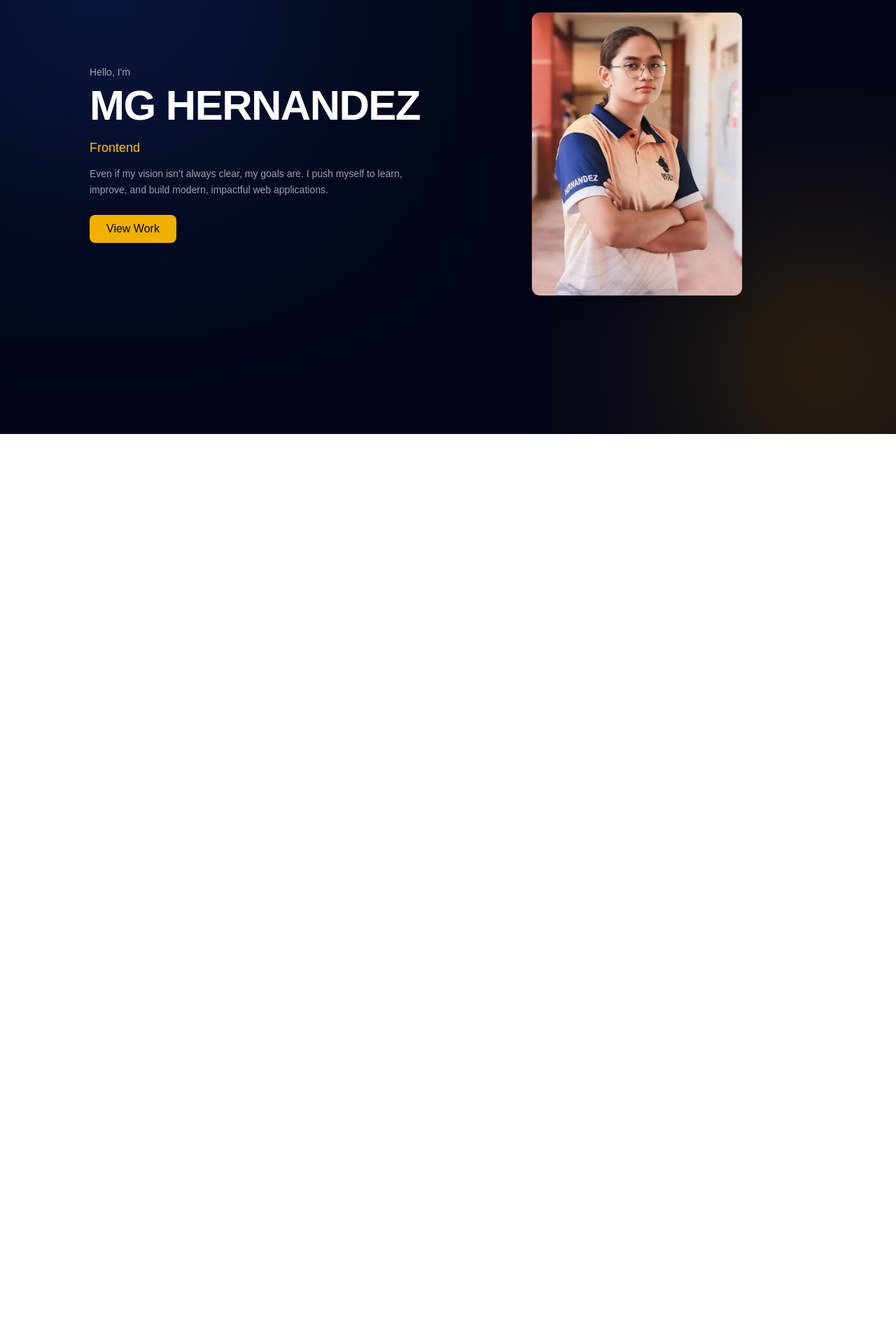
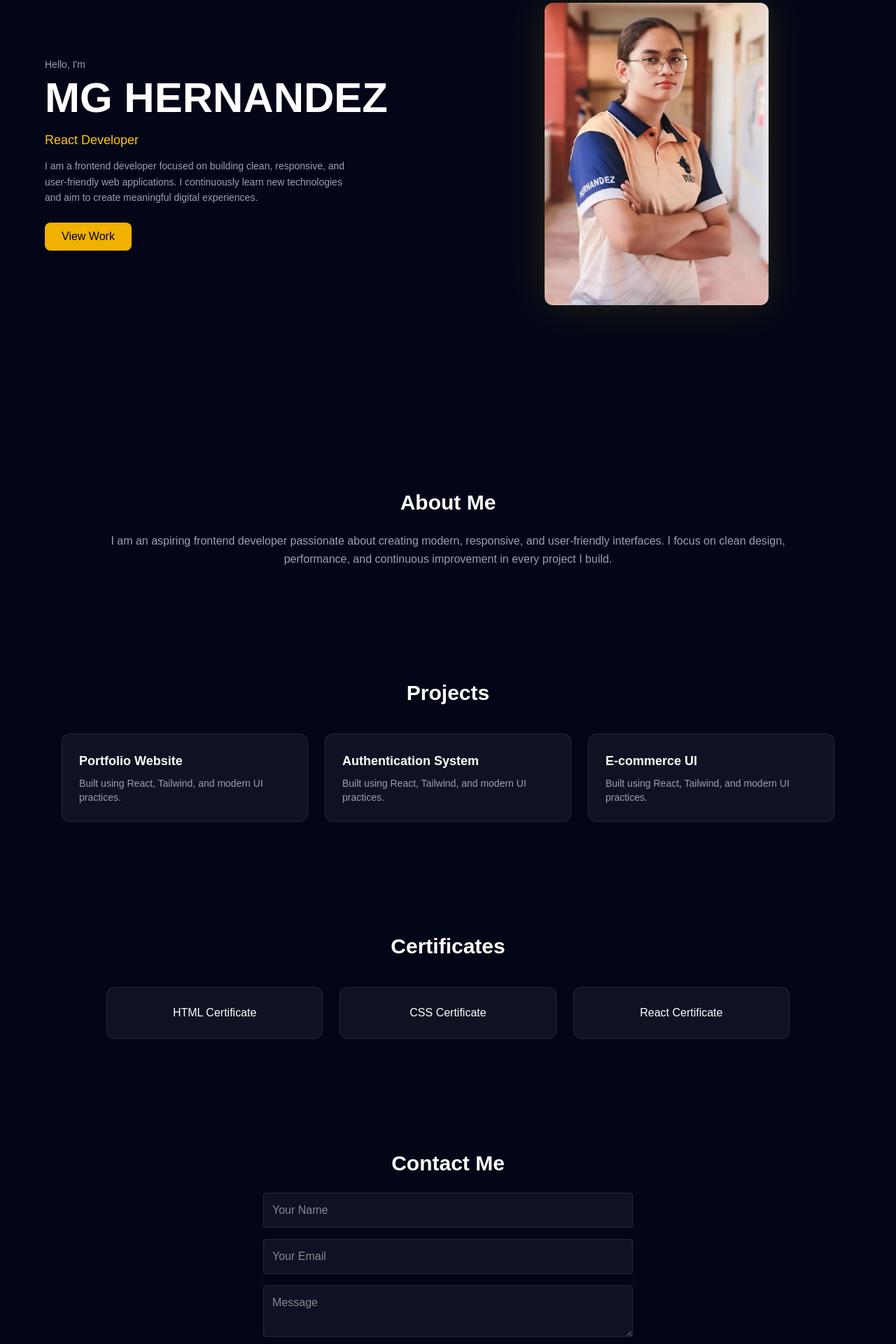
Before and after one commit to mghernandez690-del/portfolio, a Next.js app: page / in a window 1280 px wide. Shown: the part 180-2100 px from the top of the page at 70% size. Before the commit the page ends 800 px from the top, so only its background shows below. Built offline with nearby package versions, Linux system fonts and the light colour scheme.

Commit message:
final portfolio upgrade (hire-ready)

```diff
--- a/app/page.tsx
+++ b/app/page.tsx
@@ -5,13 +5,14 @@ import { motion } from "framer-motion";
 
 export default function Home() {
   const [text, setText] = useState("");
-  const roles = ["UI Developer", "Frontend Developer", "React Developer"];
+  const roles = ["Frontend Developer", "React Developer", "UI Developer"];
 
+  // ✅ FIXED typing loop
   useEffect(() => {
-    let index = 0;
+    let roleIndex = 0;
 
     const loop = setInterval(() => {
-      let current = roles[index];
+      let current = roles[roleIndex];
       let i = 0;
 
       const typing = setInterval(() => {
@@ -20,44 +21,53 @@ export default function Home() {
         if (i > current.length) clearInterval(typing);
       }, 50);
 
-      index = (index + 1) % roles.length;
+      roleIndex = (roleIndex + 1) % roles.length;
     }, 2500);
 
     return () => clearInterval(loop);
   }, []);
 
   return (
-    <main className="min-h-screen text-white relative overflow-hidden bg-[#020617]">
+    <main className="min-h-screen bg-[#020617] text-white scroll-smooth">
 
-      {/* 🔥 BACKGROUND (NAVY + WARM LIGHT) */}
-      <div className="absolute inset-0">
+      {/* 🌌 BACKGROUND */}
+      <div className="fixed inset-0 -z-10">
         <div className="absolute w-[500px] h-[500px] bg-blue-900 blur-[140px] opacity-40 top-[-100px] left-[-100px]" />
         <div className="absolute w-[400px] h-[400px] bg-yellow-600 blur-[120px] opacity-20 bottom-[-100px] right-[-100px]" />
       </div>
 
-      {/* NAVBAR */}
-      <nav className="absolute top-6 left-1/2 -translate-x-1/2 z-10">
+      {/* 🔝 NAVBAR */}
+      <nav className="fixed top-6 left-1/2 -translate-x-1/2 z-50">
         <div className="backdrop-blur-lg bg-white/5 border border-white/10 px-6 py-2 rounded-full flex gap-6 text-sm">
-          <button className="hover:text-yellow-400 transition">About</button>
-          <button className="hover:text-yellow-400 transition">Projects</button>
-          <button className="hover:text-yellow-400 transition">Certificates</button>
-          <button className="hover:text-yellow-400 transition">Contact</button>
+
+          {[
+            { name: "About", id: "#about" },
+            { name: "Projects", id: "#projects" },
+            { name: "Certificates", id: "#certs" },
+            { name: "Contact", id: "#contact" },
+          ].map((item) => (
+            <a
+              key={item.name}
+              href={item.id}
+              className="relative hover:text-yellow-400 transition after:w-0 after:h-[2px] after:bg-yellow-400 after:absolute after:left-0 after:-bottom-1 hover:after:w-full after:transition-all"
+            >
+              {item.name}
+            </a>
+          ))}
+
         </div>
       </nav>
 
-      {/* HERO */}
-      <section className="relative z-10 flex items-center justify-center min-h-screen px-6">
-
-        <div className="flex flex-col md:flex-row items-center gap-14 max-w-5xl w-full">
+      {/* 🧠 HERO */}
+      <section className="flex items-center min-h-screen px-6">
+        <div className="max-w-6xl mx-auto w-full flex flex-col md:flex-row items-center gap-10">
 
           {/* TEXT */}
           <div className="flex-1">
 
-            <p className="text-sm text-gray-400 mb-2">
-              Hello, I'm
-            </p>
+            <p className="text-sm text-gray-400 mb-2">Hello, I'm</p>
 
-            <h1 className="text-5xl md:text-6xl font-bold mb-4 tracking-tight">
+            <h1 className="text-5xl md:text-6xl font-bold mb-4">
               MG HERNANDEZ
             </h1>
 
@@ -65,36 +75,116 @@ export default function Home() {
               {text}
             </h2>
 
-            <p className="text-gray-400 text-sm max-w-md leading-relaxed mb-6">
-              Even if my vision isn’t always clear, my goals are. I push myself
-              to learn, improve, and build modern, impactful web applications.
+            <p className="text-gray-400 max-w-md text-sm mb-6 leading-relaxed">
+              I am a frontend developer focused on building clean, responsive,
+              and user-friendly web applications. I continuously learn new
+              technologies and aim to create meaningful digital experiences.
             </p>
 
-            <button className="px-6 py-2 bg-yellow-500 text-black rounded-lg hover:scale-105 transition shadow-lg">
+            <a
+              href="#projects"
+              className="px-6 py-2 bg-yellow-500 text-black rounded-lg hover:scale-105 transition shadow-lg inline-block"
+            >
               View Work
-            </button>
-
+            </a>
           </div>
 
           {/* IMAGE */}
-          <motion.div
-            initial={{ opacity: 0, y: 40 }}
-            animate={{ opacity: 1, y: 0 }}
-            transition={{ duration: 0.5 }}
-            className="flex-1 flex justify-center"
-          >
-            <div className="rounded-xl overflow-hidden border border-white/10 shadow-xl">
+          <div className="flex-1 flex justify-center">
             <motion.img
               src="/profile.png"
               alt="profile"
               whileHover={{ scale: 1.05 }}
-                className="w-[260px] md:w-[300px] object-cover"
+              className="w-[260px] md:w-[320px] rounded-xl shadow-[0_0_60px_rgba(255,215,0,0.15)] object-cover"
             />
           </div>
-          </motion.div>
 
         </div>
       </section>
+
+      {/* 👤 ABOUT */}
+      <section id="about" className="py-20 px-6 max-w-5xl mx-auto text-center">
+        <h2 className="text-3xl font-bold mb-6">About Me</h2>
+
+        <p className="text-gray-400 leading-relaxed">
+          I am an aspiring frontend developer passionate about creating modern,
+          responsive, and user-friendly interfaces. I focus on clean design,
+          performance, and continuous improvement in every project I build.
+        </p>
+      </section>
+
+      {/* 💼 PROJECTS */}
+      <section id="projects" className="py-20 px-6 max-w-6xl mx-auto">
+        <h2 className="text-3xl font-bold mb-10 text-center">Projects</h2>
+
+        <div className="grid md:grid-cols-3 gap-6">
+
+          {[
+            "Portfolio Website",
+            "Authentication System",
+            "E-commerce UI",
+          ].map((proj) => (
+            <motion.div
+              key={proj}
+              whileHover={{ scale: 1.05 }}
+              className="bg-white/5 border border-white/10 rounded-xl p-6 hover:shadow-[0_0_30px_rgba(255,215,0,0.2)] transition"
+            >
+              <h3 className="text-lg font-semibold mb-2">{proj}</h3>
+              <p className="text-sm text-gray-400">
+                Built using React, Tailwind, and modern UI practices.
+              </p>
+            </motion.div>
+          ))}
+
+        </div>
+      </section>
+
+      {/* 🎓 CERTIFICATES */}
+      <section id="certs" className="py-20 px-6 max-w-5xl mx-auto text-center">
+        <h2 className="text-3xl font-bold mb-10">Certificates</h2>
+
+        <div className="grid md:grid-cols-3 gap-6">
+          {["HTML Certificate", "CSS Certificate", "React Certificate"].map(
+            (cert) => (
+              <div
+                key={cert}
+                className="bg-white/5 border border-white/10 p-6 rounded-xl"
+              >
+                {cert}
+              </div>
+            )
+          )}
+        </div>
+      </section>
+
+      {/* 📩 CONTACT */}
+      <section id="contact" className="py-20 px-6 max-w-xl mx-auto text-center">
+        <h2 className="text-3xl font-bold mb-6">Contact Me</h2>
+
+        <form className="flex flex-col gap-4">
+          <input
+            type="text"
+            placeholder="Your Name"
+            className="p-3 bg-white/5 border border-white/10 rounded"
+          />
+
+          <input
+            type="email"
+            placeholder="Your Email"
+            className="p-3 bg-white/5 border border-white/10 rounded"
+          />
+
+          <textarea
+            placeholder="Message"
+            className="p-3 bg-white/5 border border-white/10 rounded"
+          />
+
+          <button className="bg-yellow-500 text-black py-3 rounded hover:scale-105 transition">
+            Send Message
+          </button>
+        </form>
+      </section>
+
     </main>
   );
 }
```
Lines whose indentation alone changed are shown as unchanged.
